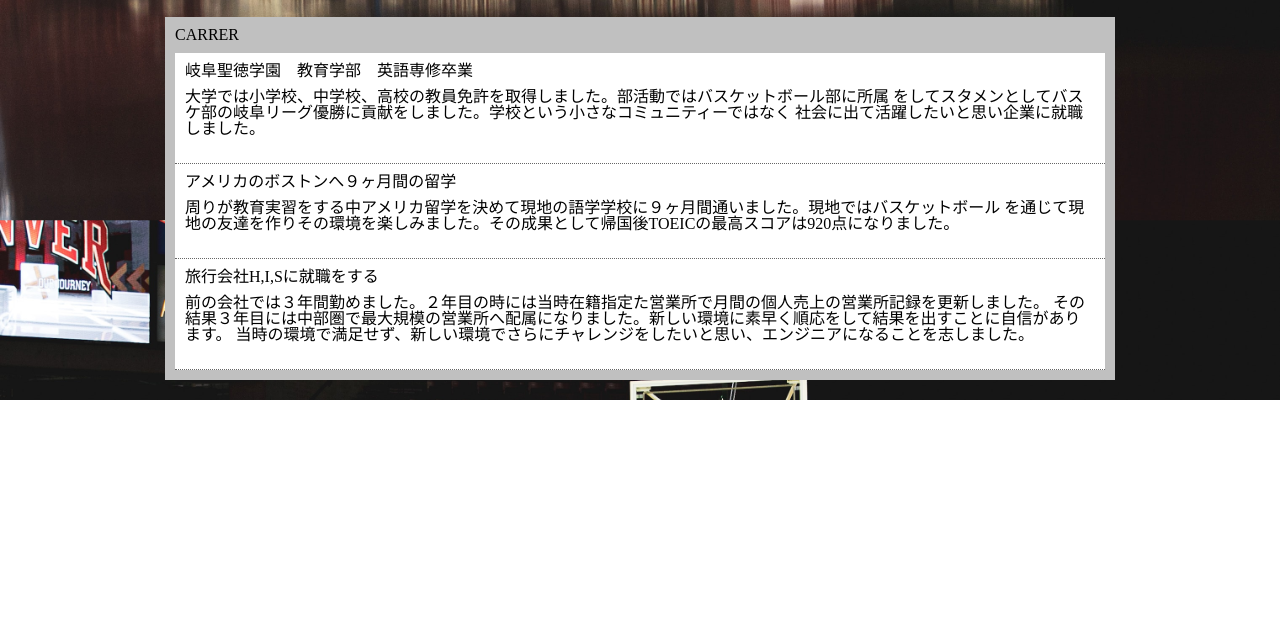
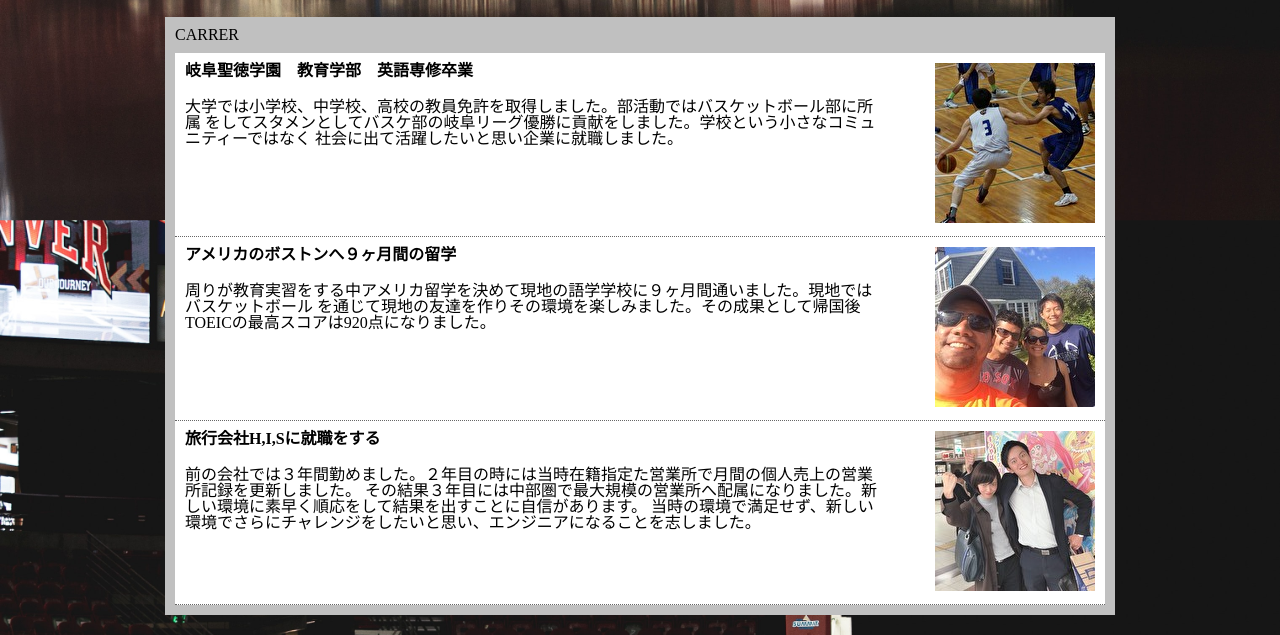
Before and after one commit to hayakawa-hub/hayakawa-hub.github.io, a plain HTML site: page index.html in a window 1280 px wide. Shown: the part 633-1268 px from the top of the page. Before the commit the page ends 1033 px from the top, so only its background shows below. Drawn offline with Linux system fonts and the light colour scheme.

Commit message:
更新２

```diff
--- a/css/profile2.css
+++ b/css/profile2.css
@@ -193,7 +193,17 @@ body {
    border-bottom: 1px dotted #666666;
 }
 
+
 .l h3{
-  margin:0 0 10px 0;
+  margin:0 0 20px 0;
+  font-weight: bold;
 }
+
+#top_box #news_box .news_box_list .l {
+    float: left;
+    width: 700px;
+  }
+#top_box #news_box .news_box_list .r {
+    float: right;
+    width: 160px;
 }
--- a/index.html
+++ b/index.html
@@ -118,7 +118,7 @@
 
                           </div>
                           <div class="r">
-                            <img src="" alt="">
+                            <img src="images/club.jpg" alt="club">
                           </div>
 
 
@@ -131,7 +131,7 @@
 
                           </div>
                           <div class="r">
-                            <img src="" alt="">
+                            <img src="images/abroad.jpg" alt="abroad">
 
                           </div>
                         </div>
@@ -144,7 +144,7 @@
 
                             </div>
                             <div class="r">
-                              <img src="" alt="">
+                              <img src="images/work.jpg" alt="work">
 
                             </div>
 
```
Also changed, not shown: images/abroad.jpg (added), images/club.jpg (added), images/work.jpg (added), 2 other files.
